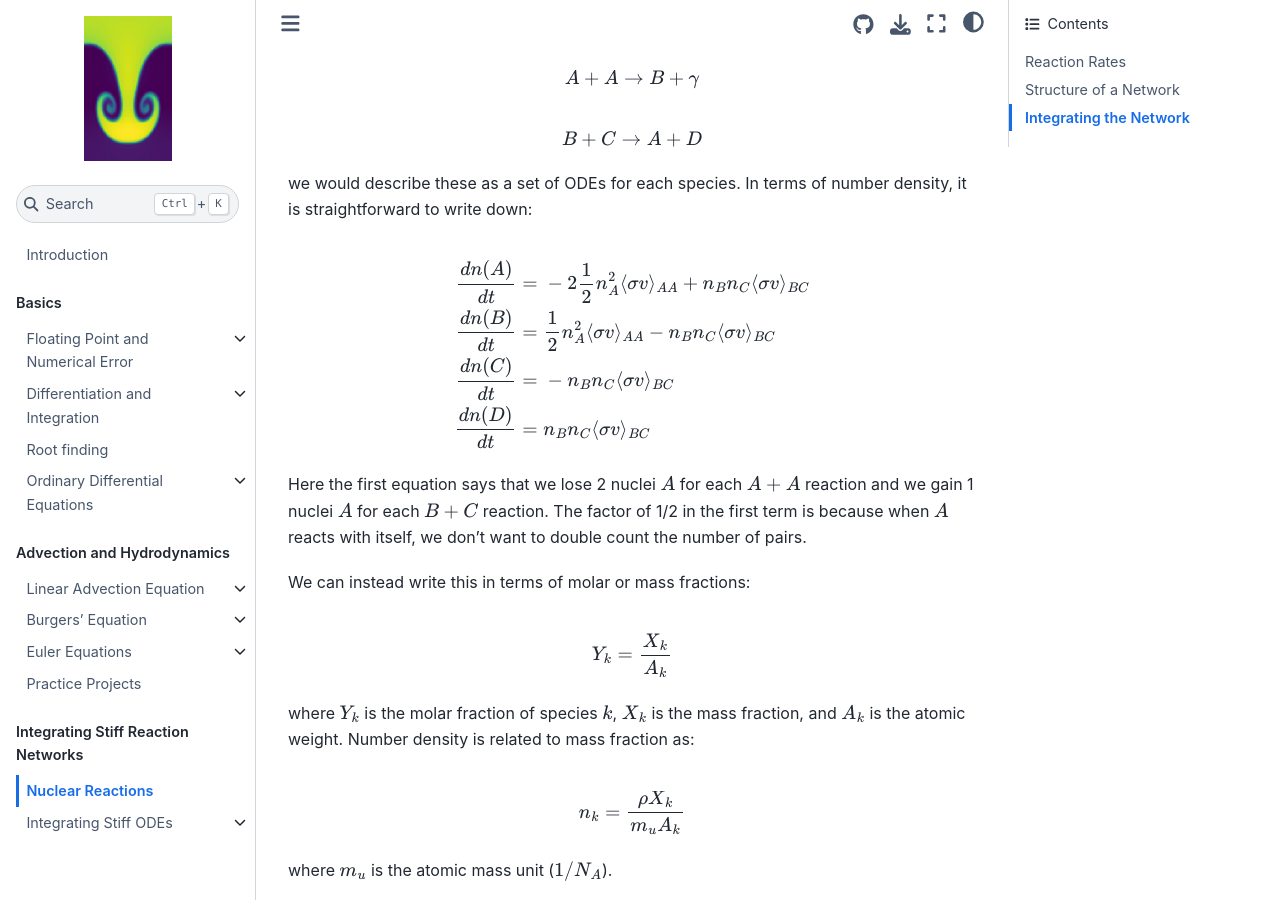
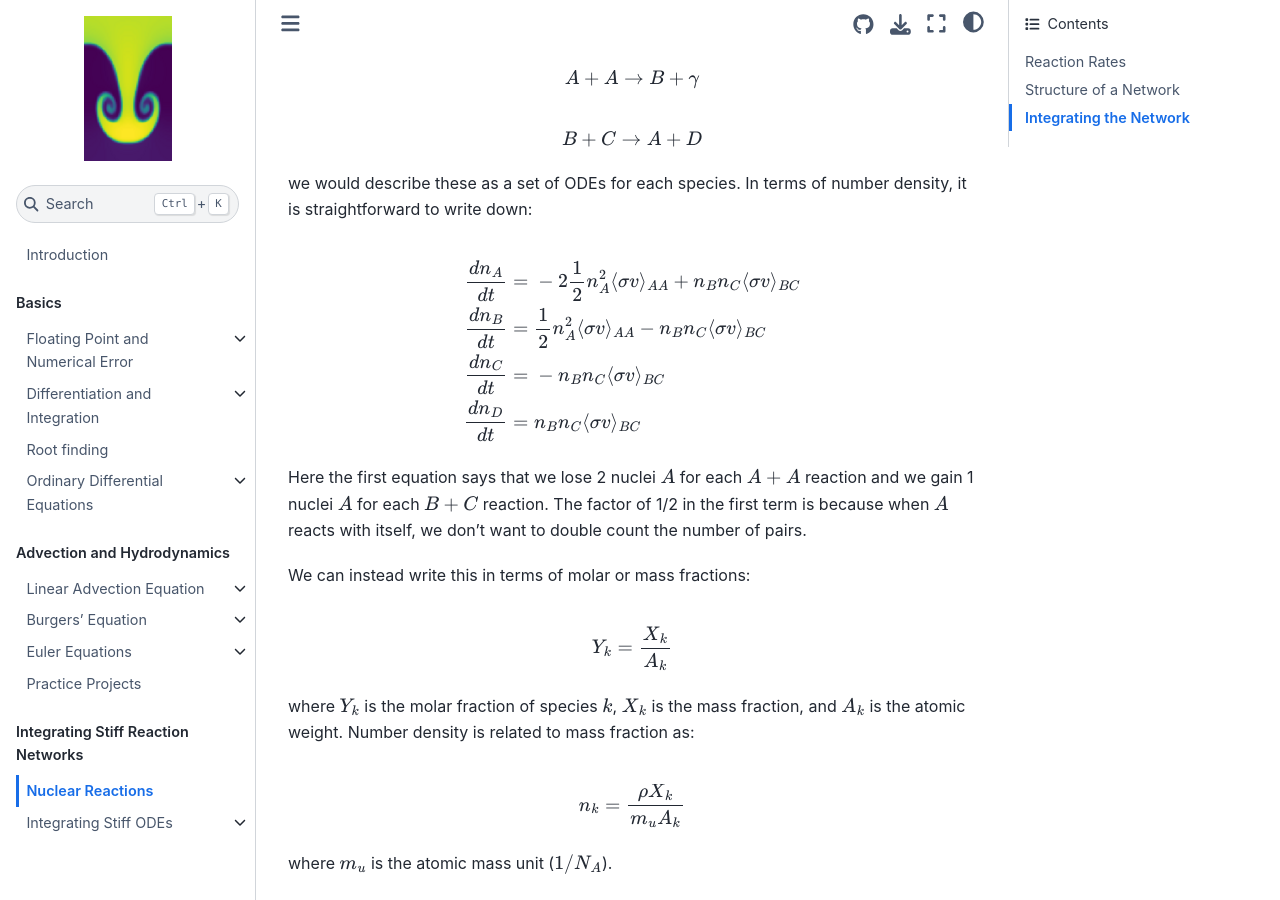
Before and after one commit to zingale/comp_astro_tutorial, a Jupyter Book: the page built from content/reaction_networks/reactions.md, in a window 1280 px wide and 900 px high, scrolled down 682 px. Built offline with Jupyter Book 1.0.4 settings and Sphinx 7.4.7 and the Sphinx Book theme 1.1.4, drawn with Linux system fonts in a browser that asks for light colours.

Commit message:
fix notation

```diff
--- a/content/reaction_networks/reactions.md
+++ b/content/reaction_networks/reactions.md
@@ -35,12 +35,12 @@ we would describe these as a set of ODEs for each species.  In terms
 of number density, it is straightforward to write down:
 
 \begin{eqnarray*}
-\frac{dn(A)}{dt} &=& - 2 \frac{1}{2} n_A^2 \langle \sigma v \rangle_{AA}
+\frac{dn_A}{dt} &=& - 2 \frac{1}{2} n_A^2 \langle \sigma v \rangle_{AA}
                      + n_B n_C \langle \sigma v \rangle_{BC} \\
-\frac{dn(B)}{dt} &=& \frac{1}{2} n_A^2 \langle \sigma v \rangle_{AA}
+\frac{dn_B}{dt} &=& \frac{1}{2} n_A^2 \langle \sigma v \rangle_{AA}
                      - n_B n_C \langle \sigma v \rangle_{BC} \\
-\frac{dn(C)}{dt} &=& - n_B n_C \langle \sigma v \rangle_{BC} \\
-\frac{dn(D)}{dt} &=&  n_B n_C \langle \sigma v \rangle_{BC} \\
+\frac{dn_C}{dt} &=& - n_B n_C \langle \sigma v \rangle_{BC} \\
+\frac{dn_D}{dt} &=&  n_B n_C \langle \sigma v \rangle_{BC} \\
 \end{eqnarray*}
 
 Here the first equation says that we lose 2 nuclei $A$ for each $A + A$ reaction
```
